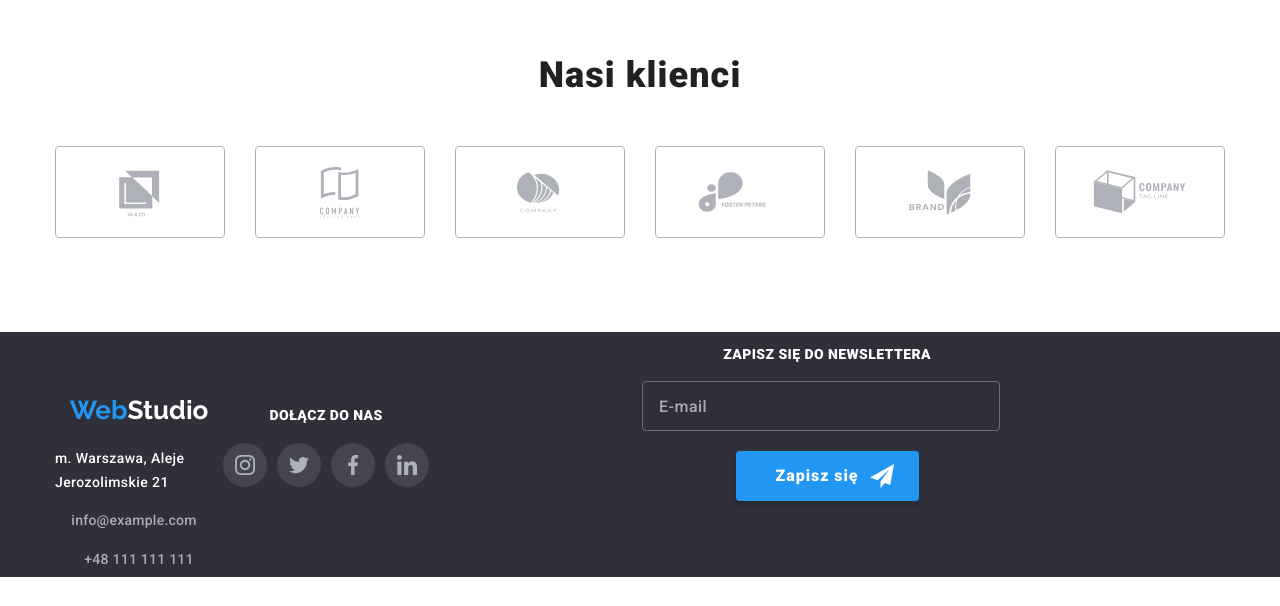
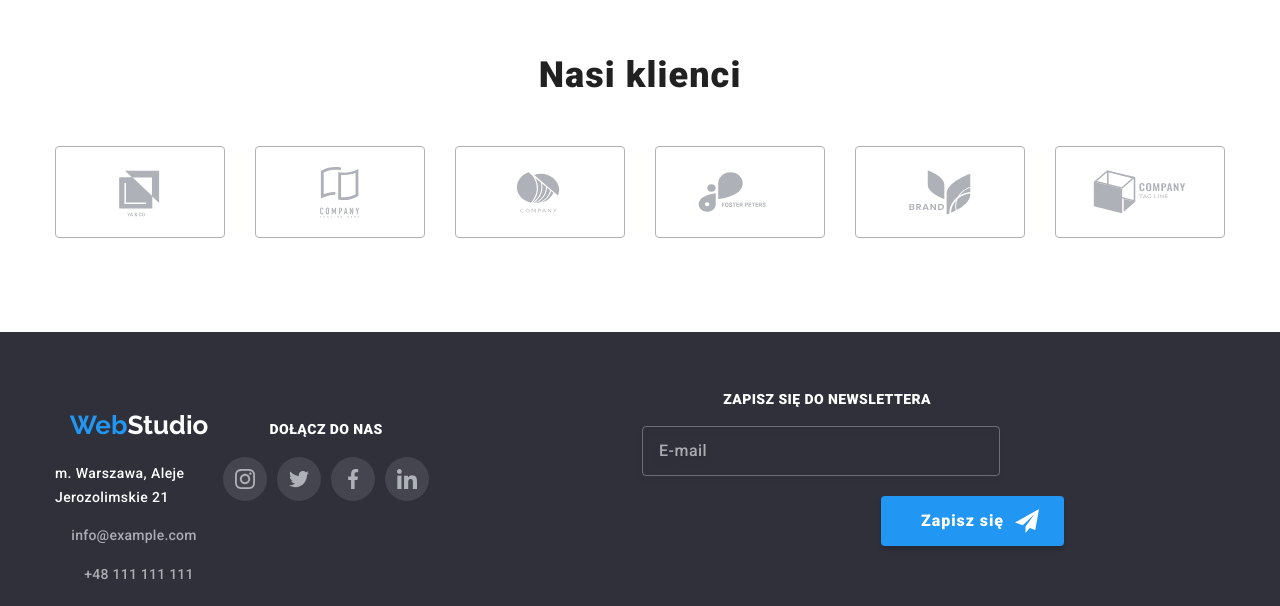
Before and after one commit to Kayywu/goit-markup-hw-08, a plain HTML site: page index.html in a window 1280 px wide. Shown: the part 2668-3274 px from the top of the page. Before the commit the page ends 3245 px from the top, so only its background shows below. Drawn offline with nearby package versions, Linux system fonts and the light colour scheme.

Commit message:
tablet-fixed

```diff
--- a/scss/partials/_footer.scss
+++ b/scss/partials/_footer.scss
@@ -188,6 +188,7 @@ transition-timing-function: cubic-bezier(0.4, 0, 0.2, 1);
     padding: 10px 60px 10px 40px;
     margin-top: 20px;
     margin-bottom: 60px;
+    margin-left: 291px;
 
    &:active {
     box-shadow: 0px 4px 4px 0px rgba(0, 0, 0, 0.3) inset;
@@ -207,10 +208,15 @@ transition-timing-function: cubic-bezier(0.4, 0, 0.2, 1);
         width: calc((100vw - 30px) / 2);
         max-width: 603px;
     }
-    .footer-newsletter__form {
+    .footer-newsletter {
+        &__form {
         display: block;
+        margin-top: 60px;
     }
-}
+       &__input {
+       width: 450px;
+       }
+}}
 
 /*DESKTOP */
 
```
Also changed, not shown: css/main.min.css, 1 other file.
